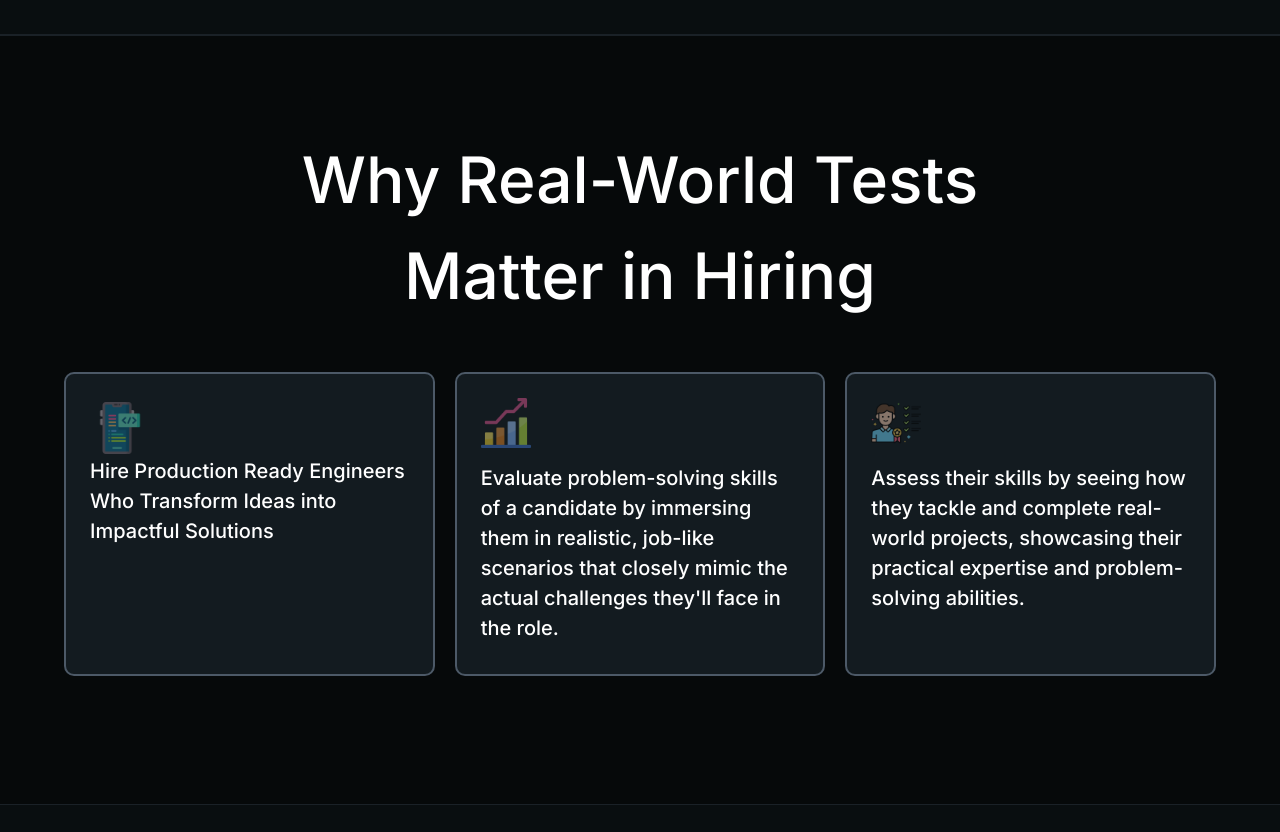
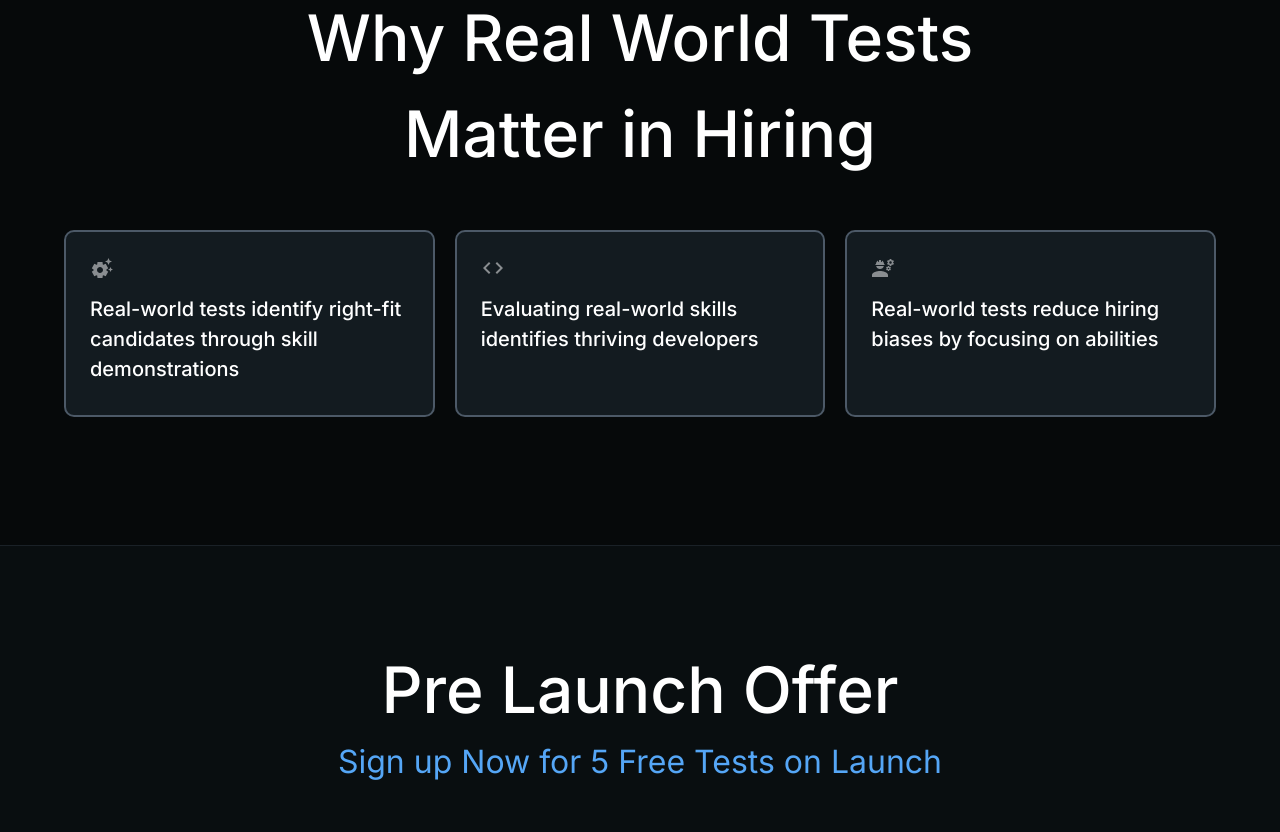
Before and after one commit to Evilcmd/binarydec-landingpage-frontend, a React (Create React App) app: page / in a window 1280 px wide. Shown: the part 1960-2792 px from the top of the page. Built offline with nearby package versions, Linux system fonts and the light colour scheme.

Commit message:
almost done

```diff
--- a/src/components/Hero.js
+++ b/src/components/Hero.js
@@ -55,7 +55,7 @@ export default function Hero() {
                         }}
                     >
                         {/* Demand Real-World Proficiency—Value Engineers Who Create Real Solutions, Not Just Tackle Algorithms. */}
-                        Demand Real-World Proficiency&nbsp;
+                        Hire Top Talent through Developer&nbsp;
                         <Typography
                             component="span"
                             variant="h1"
@@ -65,7 +65,7 @@ export default function Hero() {
                                     theme.palette.mode === 'light' ? 'primary.main' : 'primary.light',
                             }}
                         >
-                            Hire Engineers Who Create Real-World Solutions, Not Just Tackle Algorithms.
+                            Focused Assessments
                         </Typography>
                     </Typography>
                     <Stack
--- a/src/components/Highlights.js
+++ b/src/components/Highlights.js
@@ -5,31 +5,22 @@ import Container from '@mui/material/Container';
 import Grid from '@mui/material/Grid';
 import Stack from '@mui/material/Stack';
 import Typography from '@mui/material/Typography';
+import SettingsSuggestIcon from '@mui/icons-material/SettingsSuggest';
+import CodeIcon from '@mui/icons-material/Code';
+import EngineeringIcon from '@mui/icons-material/Engineering';
 
 const items = [
     {
-        //  <ConstructionRoundedIcon/>
-        icon: <Box sx={{
-            width: "50px",
-            height: "50px",
-        }}><img width={60} height={60} style={{ padding: "4px", }} src='/static/development.png' /></Box>,
-        title: 'Hire Production Ready Engineers Who Transform Ideas into Impactful Solutions',
-        description:
-            'Candidates tested on real-world scenarios are more likely to be ready to jump into ongoing projects, reducing the ramp-up time needed to get them productive.',
+        icon: <SettingsSuggestIcon />,
+        title: 'Real-world tests identify right-fit candidates through skill demonstrations',
     },
     {
-        icon: <Box><img src='/static/growth.png' width={50} height={50} /></Box>,
-        // <ConstructionRoundedIcon />,
-        title: 'Evaluate problem-solving skills of a candidate by immersing them in realistic, job-like scenarios that closely mimic the actual challenges they\'ll face in the role.',
-        description:
-            'By focusing on practical skills, you can gauge how efficiently a candidate can apply their knowledge to deliver results in a real-world environment.',
+        icon: <CodeIcon />,
+        title: 'Evaluating real-world skills identifies thriving developers',
     },
     {
-        icon: <Box><img src='/static/requirements.png' width={50} height={50} /></Box>,
-        // <ThumbUpAltRoundedIcon />,
-        title: 'Assess their skills by seeing how they tackle and complete real-world projects, showcasing their practical expertise and problem-solving abilities.',
-        description:
-            'Real-world tests assess a candidate\'s ability to solve problems they\'ll actually encounter on the job, ensuring their skills align with day-to-day tasks.',
+        icon: <EngineeringIcon />,
+        title: 'Real-world tests reduce hiring biases by focusing on abilities',
     },
 ];
 
@@ -60,7 +51,7 @@ export default function Highlights() {
                     }}
                 >
                     <Typography component="h2" variant="h4" sx={{ fontSize: "clamp(2.5rem, 10vw, 4rem)" }}>
-                        Why Real-World Tests Matter in Hiring
+                        Why Real World Tests Matter in Hiring
                     </Typography>
                 </Box>
                 <Grid container spacing={2.5}>
--- a/src/components/Pricing.js
+++ b/src/components/Pricing.js
@@ -67,7 +67,7 @@ export default function Pricing() {
                             theme.palette.mode === 'light' ? 'primary.main' : 'primary.light',
                     }}
                 >
-                    All users signing up in the pre launch will get 5 free tests
+                    Sign up Now for 5 Free Tests on Launch
                 </Typography>
             </Box>
             <Grid container spacing={3} alignItems="center" justifyContent="center">
@@ -228,4 +228,4 @@ export default function Pricing() {
             </Grid>
         </Container>
     );
-  }
+}
```
